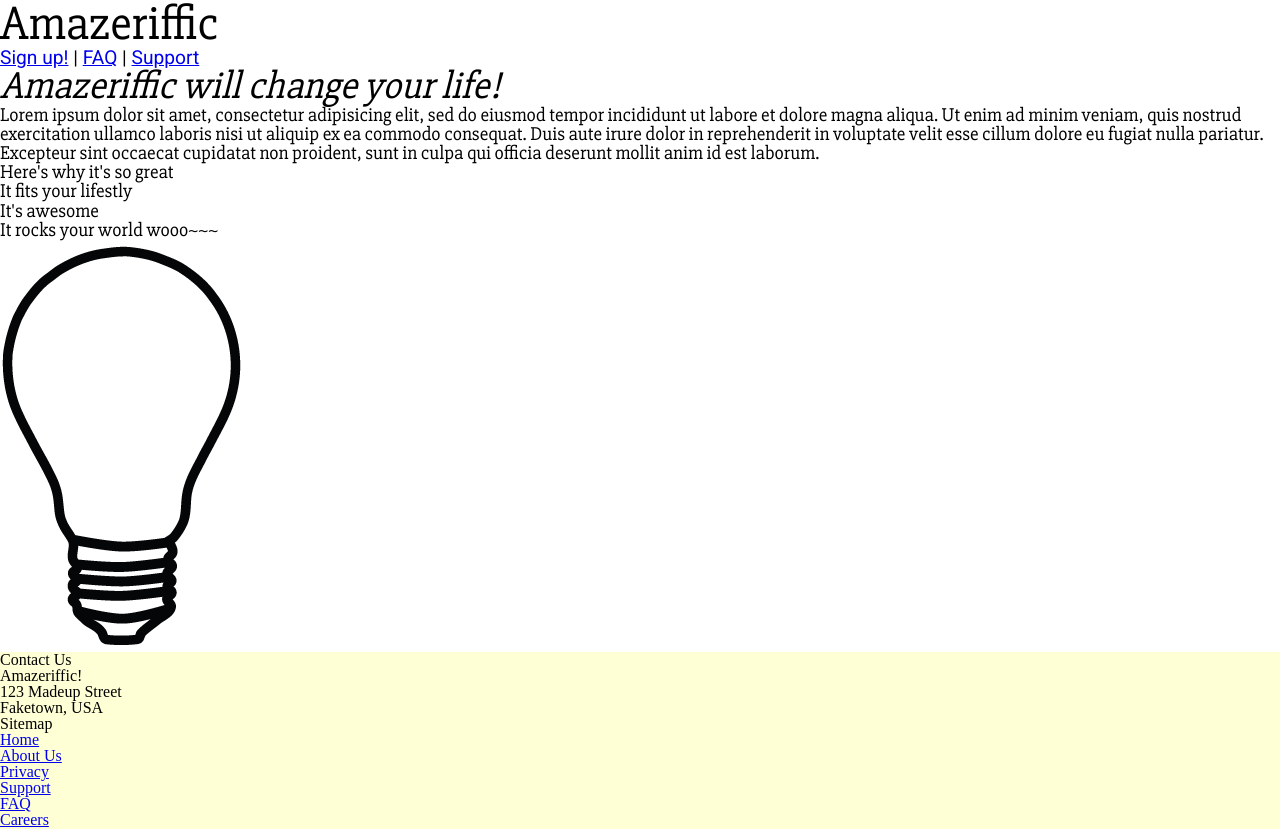
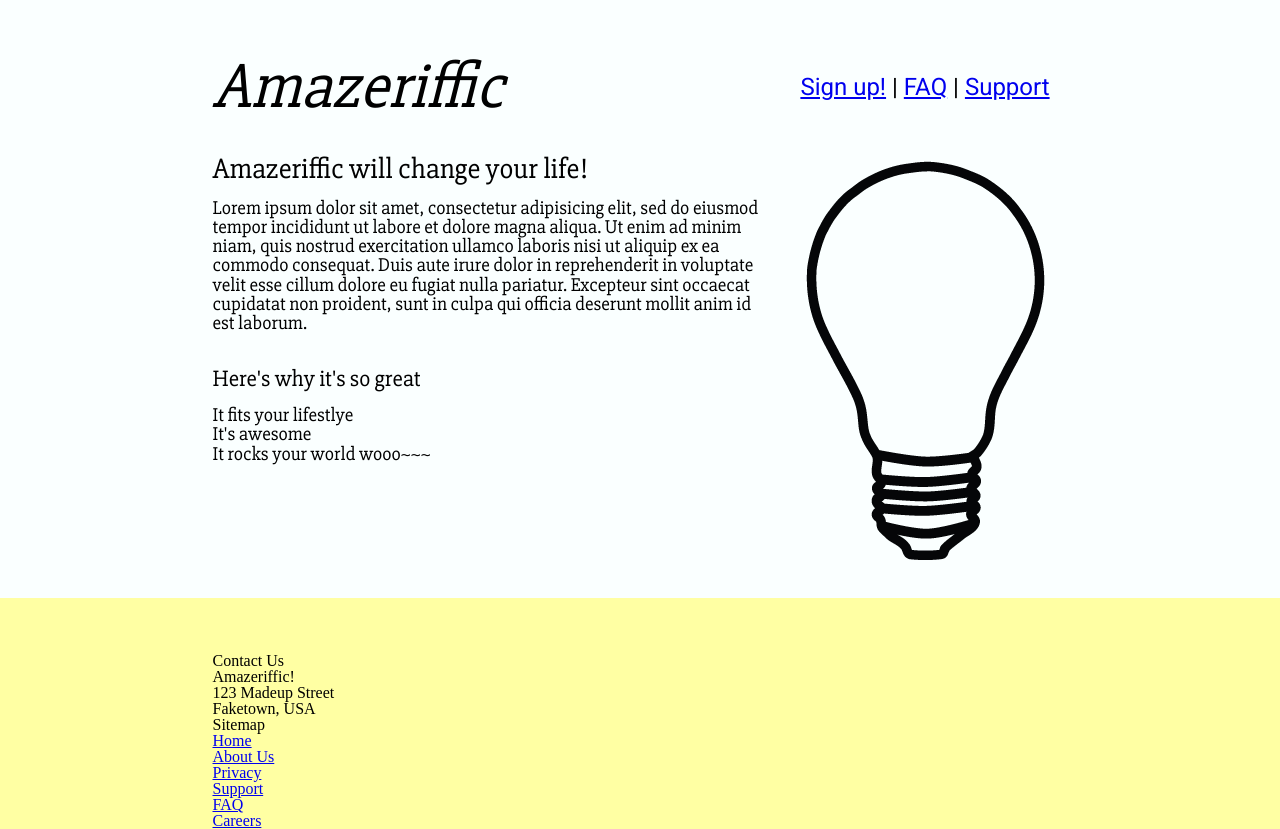
Before and after one commit to cs79/amazeriffic, a plain HTML site: page index.html in a window 1280 px wide. Drawn offline with Linux system fonts and the light colour scheme.

Commit message:
update css for header and main

```diff
--- a/index.html
+++ b/index.html
@@ -12,35 +12,45 @@
 
 	<body>
 		<header>
+			<div class="container">
+				<div class="title">
 					<h1>Amazeriffic</h1>
+				</div>
+				<div class="topnav">
 					<nav>
 						<a href="#">Sign up!</a> |
 						<a href="#">FAQ</a> |
 						<a href="#">Support</a>
 					</nav>
+				</div>
+			</div>
 		</header>
 
 		<main>
+			<div class="container">
+				<div class="lefttext">
+					<div class="descrtext">
 						<h2>Amazeriffic will change your life!</h2>
-			<p>Lorem ipsum dolor sit amet, consectetur adipisicing elit, sed do eiusmod
-			tempor incididunt ut labore et dolore magna aliqua. Ut enim ad minim veniam,
-			quis nostrud exercitation ullamco laboris nisi ut aliquip ex ea commodo
-			consequat. Duis aute irure dolor in reprehenderit in voluptate velit esse
-			cillum dolore eu fugiat nulla pariatur. Excepteur sint occaecat cupidatat non
-			proident, sunt in culpa qui officia deserunt mollit anim id est laborum.</p>
-
+						<p>Lorem ipsum dolor sit amet, consectetur adipisicing elit, sed do eiusmod tempor incididunt ut labore et dolore magna aliqua. Ut enim ad minim niam, quis nostrud exercitation ullamco laboris nisi ut aliquip ex ea commodo consequat. Duis aute irure dolor in reprehenderit in voluptate velit esse cillum dolore eu fugiat nulla pariatur. Excepteur sint occaecat cupidatat non proident, sunt in culpa qui officia deserunt mollit anim id est laborum.</p>
+					</div>
+					<div class="descrlist">
 						<h3>Here's why it's so great</h3>
 						<ul>
-				<li>It fits your lifestly</li>
+							<li>It fits your lifestlye</li>
 							<li>It's awesome</li>
 							<li>It rocks your world wooo~~~</li>
 						</ul>
+					</div>
+				</div>
 
+				<div class="bodyimage">
 					<img src="assets/img/lightbulb.png" alt="light bulb dot pee en gee">
-
+				</div>
+			</div>
 		</main>
 
 		<footer>
+			<div class="container">
 				<div class="contact">
 					<h5>Contact Us</h5>
 					<p>Amazeriffic!</p>
@@ -58,6 +68,7 @@
 						<li><a href="#">Careers</a></li>
 					</ul>
 				</div>
+			</div>
 		</footer>
 	</body>
 
--- a/style.css
+++ b/style.css
@@ -1,37 +1,77 @@
+body {
+	font-size: 100%;
+	background: #ffffa3;
+}
+
 /* set up default minimum page width */
 header, main, footer {
 	min-width: 855px;
 }
 
-body {
-	font-size: 100%;
-	background: #ffffd6;
+/* set up widths of containing divs */
+.container {
+	max-width: 855px;
+	margin:auto;
 }
 
+/* set up header section of the page with title and some nav links */
 header	{
 	font-family: 'Slabo 27px', serif;
-	background: #ffffff;
+	background: #faffff;
+	padding: 55px 0px 100px 0px;
 }
 
-/* set font for the links in the header */
-nav {
-	font-family: 'Roboto', sans-serif;
-	font-size: 1.2em;
+/* set font and positions for the two header elements in the header */
+.title {
+	font-size: 4em;
+	font-style: italic;
+	width: 570px;
+	float: left;
 }
 
+.topnav {
+	font-family: 'Roboto', sans-serif;
+	font-size: 1.5em;
+	width: 285px;
+	float: right;
+	text-align: center;
+	padding-top: 20px;
+}
+
+/* set up the main section of the page with 2 textboxes on the left and image on the right */
 main {
+	background: #faffff;
+	padding-bottom: 35px;
+}
+
+.lefttext {
 	font-family: 'Slabo 27px', serif;
 	font-size: 1.2em;
-	background: #ffffff;
-}
-
-h1 {
-	font-size: 3em;
+	max-width: 570px;
+	float: left;
 }
 
 /* styling of the header text in the body section of the page */
-h2 {
-	font-family: 'Slabo 27px', serif;
-	font-size: 2em;
-	font-style: italic;
+.lefttext h2 {
+	font-size: 1.5em;
+	padding-bottom: 15px;
 }
+
+.lefttext h3 {
+	font-size: 1.2em;
+	padding-bottom: 15px;
+}
+
+.descrtext {
+	padding: 0px 20px 35px 0px;
+}
+
+.bodyimage img {
+	max-width: 285px;
+	display: block;
+	margin: auto;
+}
+
+footer {
+	padding-top: 55px;
+}
```
Lines whose indentation alone changed are shown as unchanged.
